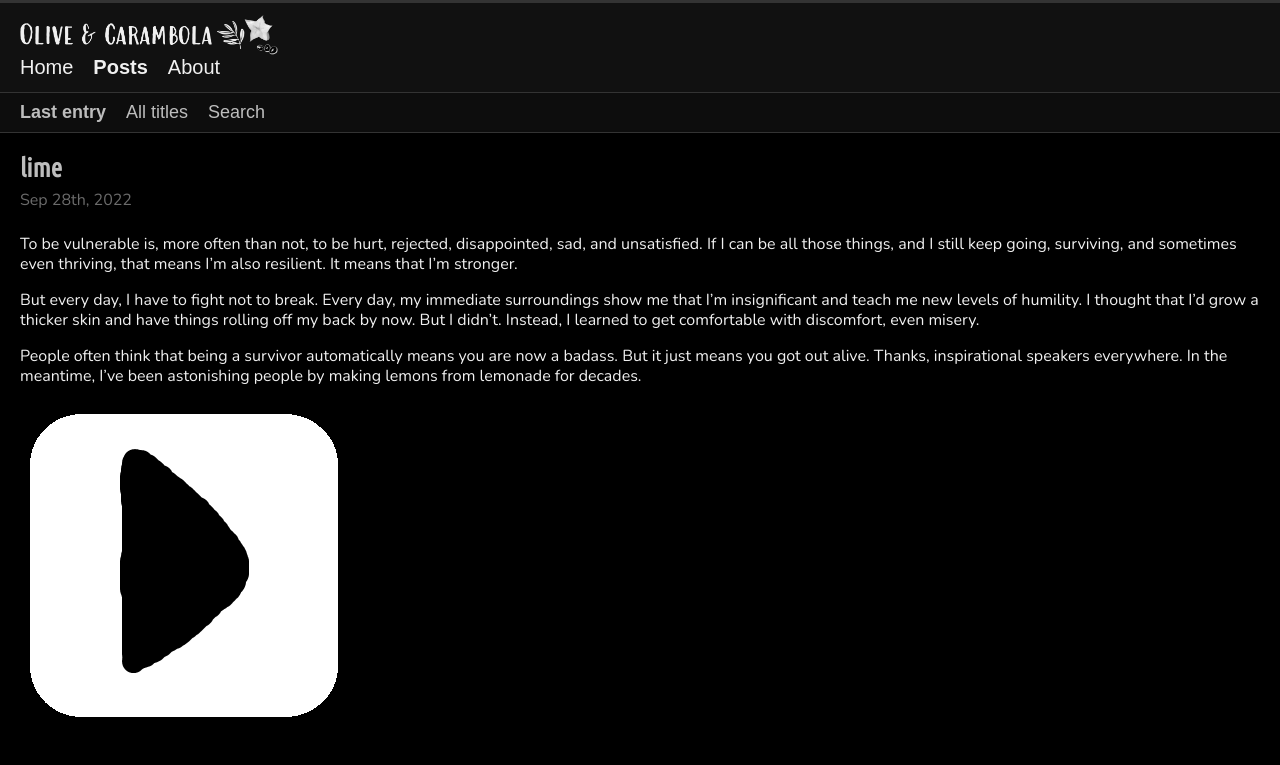
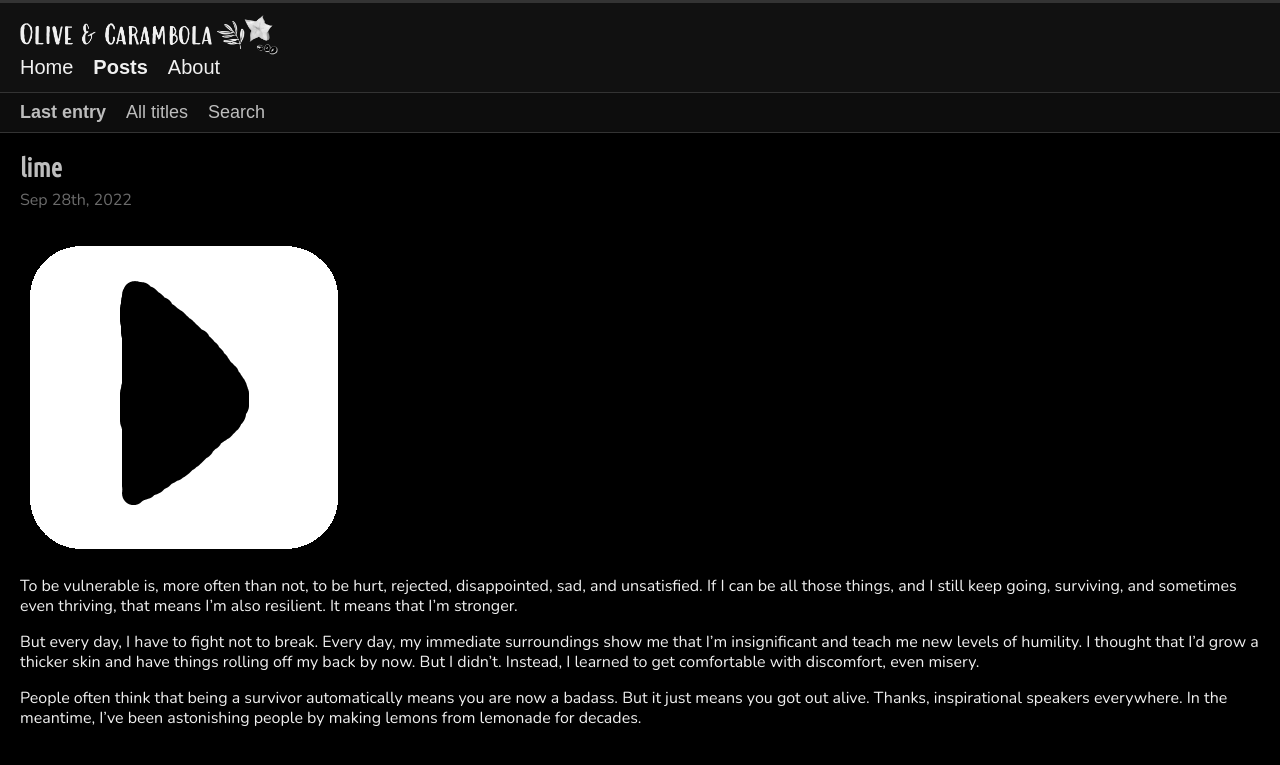
Before and after one commit to olivecarambola/logbook, a Jekyll site: the page built from post_last.md, in a window 1280 px wide. Shown: the top 765 px of the page. Built offline with Jekyll 4.4.1, drawn with Linux system fonts in a browser that asks for light colours; some web fonts are replaced.

Commit message:
Update lastpost.html

```diff
--- a/_layouts/lastpost.html
+++ b/_layouts/lastpost.html
@@ -30,6 +30,7 @@
         <section id="main-content">
           {% assign post = site.posts.first %}
           <article class="post-item">
+            <div class="post-header-with-nav">
               <h1 class="post-sep-title">{{ post.title }}</h1>
               <p class="post-sep-date">
                 {% assign d = post.date | date: "%-d" %}
@@ -45,9 +46,6 @@
                   {{ m }} {{ d }}th, {{ y }}
                 {% endif %}
               </p>
-            <div class="post-content">
-              {{ post.content }}
-            </div>
 
               <nav class="post-navigation">
                 {% assign posts = site.posts %}
@@ -78,6 +76,10 @@
                   {% endif %}
                 {% endif %}
               </nav>
+            </div>
+            <div class="post-content">
+              {{ post.content }}
+            </div>
 
           </article>
         </section>
```
Lines whose indentation alone changed are shown as unchanged.
